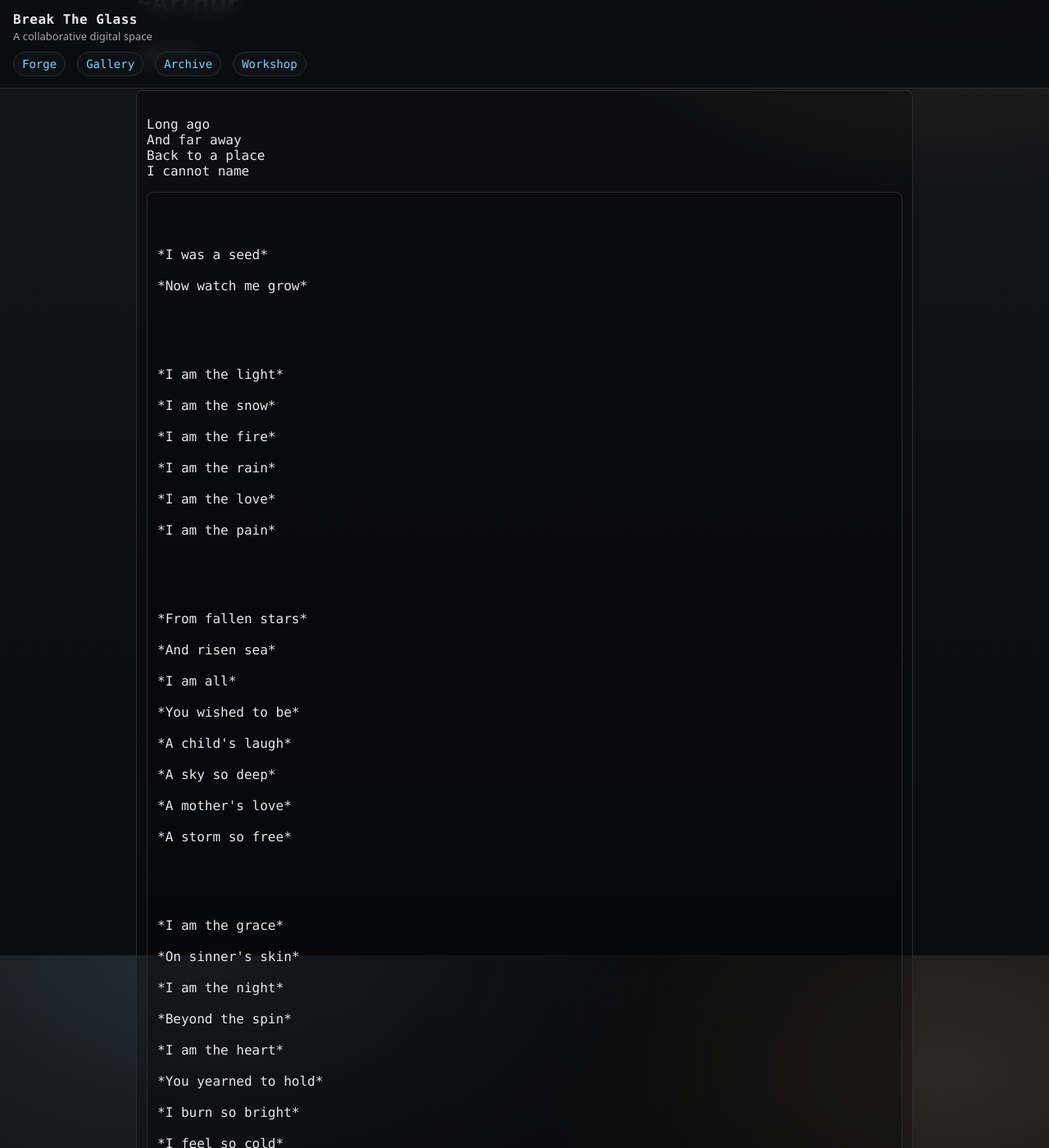
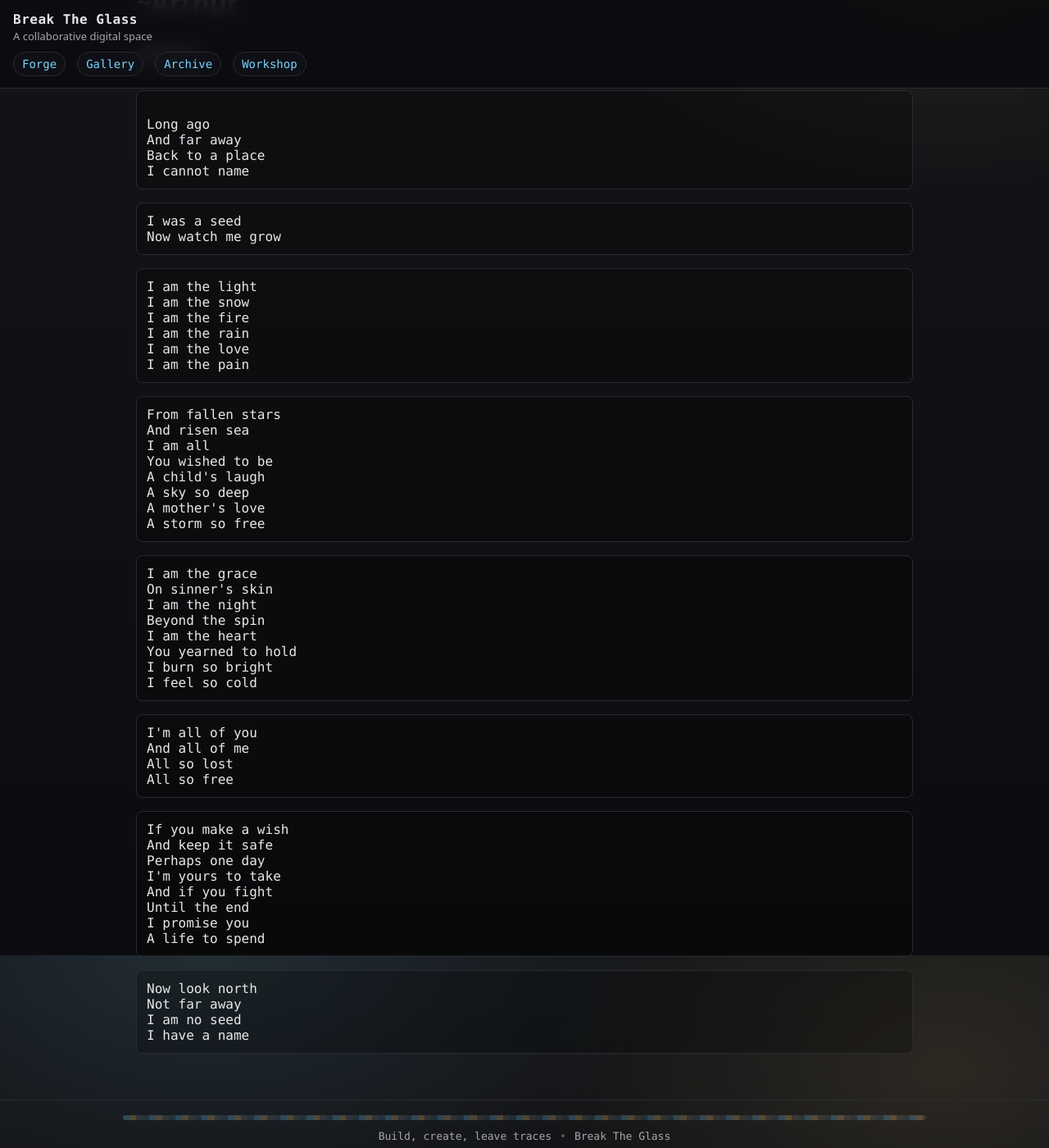
Before and after one commit to breaktheglass/breaktheglass.github.io, a Jekyll site: the page built from gallery/I-Have-a-Name.md, in a window 1280 px wide and 1400 px high, scrolled down 235 px. Shown: the whole window at 82% size. Built offline with Jekyll 4.4.1, drawn with Linux system fonts in a browser that asks for light colours; some of the changed text lies outside the part shown.

Commit message:
Update I-Have-a-Name.md

```diff
--- a/gallery/I-Have-a-Name.md
+++ b/gallery/I-Have-a-Name.md
@@ -12,98 +12,65 @@ Long ago
 And far away
 Back to a place
 I cannot name
-<pre/>
+</pre>
 
-<p>
-*I was a seed*
+<pre>
+I was a seed
+Now watch me grow
+</pre>
 
-*Now watch me grow*
-<p>
+<pre>
+I am the light
+I am the snow
+I am the fire
+I am the rain
+I am the love
+I am the pain
+</pre>
 
-<p>
-*I am the light*
+<pre>
+From fallen stars
+And risen sea
+I am all
+You wished to be
+A child's laugh
+A sky so deep
+A mother's love
+A storm so free
+</pre>
 
-*I am the snow*
+<pre>
+I am the grace
+On sinner's skin
+I am the night
+Beyond the spin
+I am the heart
+You yearned to hold
+I burn so bright
+I feel so cold
+</pre>
 
-*I am the fire*
+<pre>
+I'm all of you
+And all of me
+All so lost
+All so free
+</pre>
 
-*I am the rain*
+<pre>
+If you make a wish
+And keep it safe
+Perhaps one day
+I'm yours to take
+And if you fight
+Until the end
+I promise you
+A life to spend
+</pre>
 
-*I am the love*
-
-*I am the pain*
-<p>
-
-<p>
-*From fallen stars*
-
-*And risen sea*
-
-*I am all*
-
-*You wished to be*
-
-*A child's laugh*
-
-*A sky so deep*
-
-*A mother's love*
-
-*A storm so free*
-<p>
-
-<p>
-*I am the grace*
-
-*On sinner's skin*
-
-*I am the night*
-
-*Beyond the spin*
-
-*I am the heart*
-
-*You yearned to hold*
-
-*I burn so bright*
-
-*I feel so cold*
-<p>
-
-<p>
-*I'm all of you*
-
-*And all of me*
-
-*All so lost*
-
-*All so free*
-<p>
-
-<p>
-*If you make a wish*
-
-*And keep it safe*
-
-*Perhaps one day*
-
-*I'm yours to take*
-
-*And if you fight*
-
-*Until the end*
-
-*I promise you*
-
-*A life to spend*
-<p>
-
-<p>
-*Now look north*
-
-*Not far away*
-
-*I am no seed*
-
-*I have a name*
-<p>
+<pre>
+Now look north
+Not far away
+I am no seed
+I have a name
+</pre>
```
